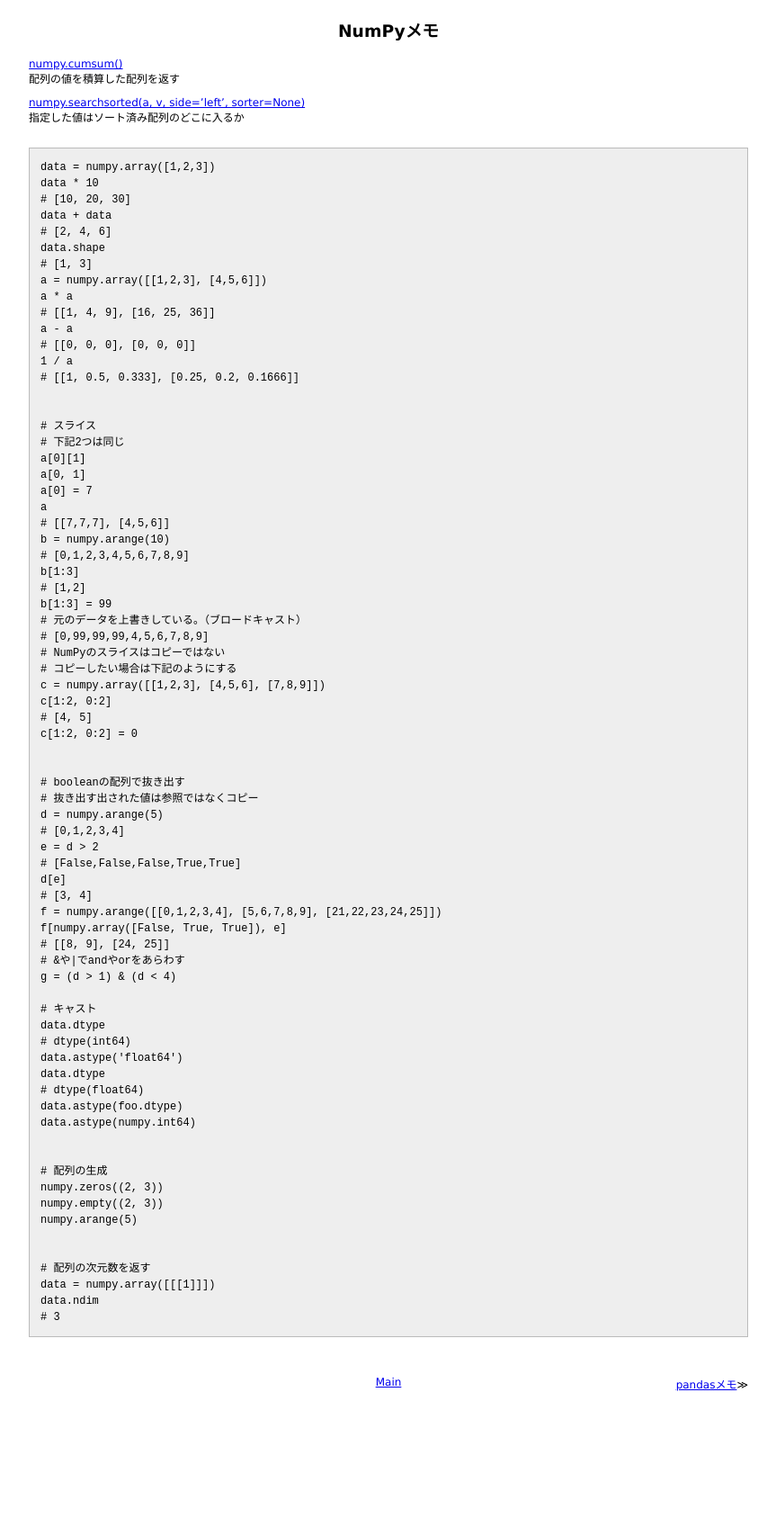
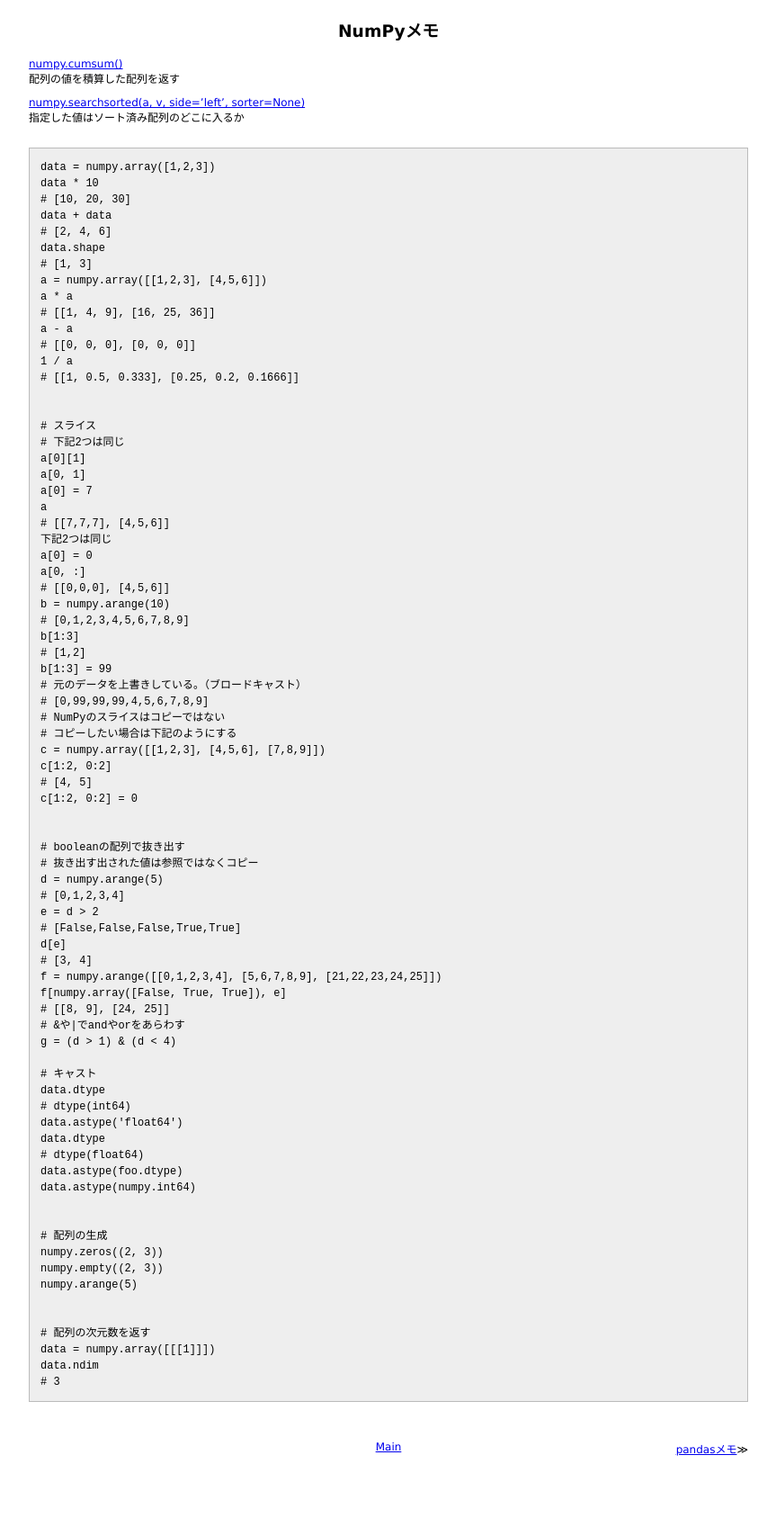
Before and after one commit to 38elements/38elements.github.com, a Jekyll site: the page built from _posts/2016-04-26-numpy.md, in a window 1280 px wide. Shown: the whole page at 90% size, without its empty margins (208-1071 px from the left). Built offline with Jekyll 4.4.1, drawn with Linux system fonts in a browser that asks for light colours; before the commit the page ends 1615 px from its top, so only the background shows below that.

Commit message:
Update 2016-04-26-numpy.md

```diff
--- a/_posts/2016-04-26-numpy.md
+++ b/_posts/2016-04-26-numpy.md
@@ -33,6 +33,10 @@ a[0, 1]
 a[0] = 7
 a
 # [[7,7,7], [4,5,6]]
+下記2つは同じ
+a[0] = 0
+a[0, :]
+# [[0,0,0], [4,5,6]]
 b = numpy.arange(10)
 # [0,1,2,3,4,5,6,7,8,9]
 b[1:3]
```
